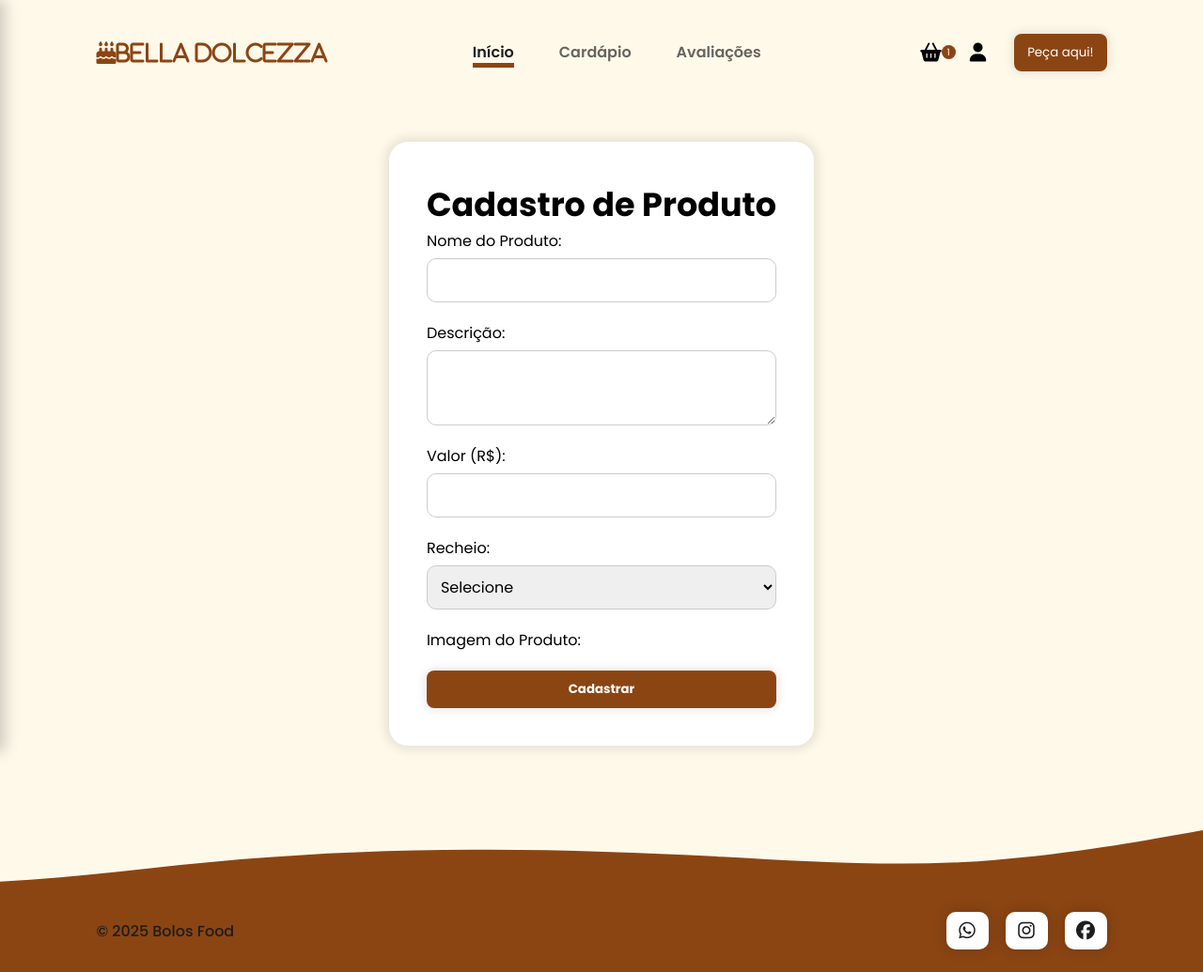
After one commit to CAdagoberto/projetoJava, a Node server app: page /cadastroProdutos in a window 1280 px wide. The commit adds this page. Shown: the whole page at 94% size. Run offline with Node 20, Linux system fonts and the light colour scheme.

Commit message:
Adicionando cadastro de produtos

```diff
--- a/index.js
+++ b/index.js
@@ -30,6 +30,10 @@ app.get("/pedidos", (req, res) => {
     res.render("pedidos")
 })
 
+app.get("/cadastroProdutos", (req, res) => {
+    res.render("cadastroProduto")
+})
+
 app.post("/login", (req, res) => {
     var {email, senha} = req.body
 
--- /dev/null
+++ b/src/css/cadastroProduto.css
@@ -0,0 +1,34 @@
+#product-registration {
+  background-color: var(--color-neutral-0);
+  padding: 40px;
+  border-radius: 20px;
+  max-width: 700px;
+  margin: 40px auto;
+  box-shadow: 0 0 12px 4px rgba(0, 0, 0, 0.1);
+}
+
+#productForm {
+  display: flex;
+  flex-direction: column;
+  gap: 20px;
+}
+
+.form-group {
+  display: flex;
+  flex-direction: column;
+  gap: 6px;
+}
+
+.form-group input,
+.form-group textarea,
+.form-group select {
+  padding: 10px;
+  border: 1px solid #ccc;
+  border-radius: 10px;
+  font-size: 1rem;
+}
+
+.form-group textarea {
+  resize: vertical;
+  min-height: 80px;
+}
--- a/src/js/script.js
+++ b/src/js/script.js
@@ -60,4 +60,19 @@
             $(this).parent().removeClass('active');
         }
     });
+
+
+      const recheioSelect = document.getElementById('recheio');
+  const image = document.getElementById('product-image');
+
+  recheioSelect.addEventListener('change', () => {
+    const valor = recheioSelect.value;
+    if (valor) {
+      image.src = `../img/${valor}.jpg`;
+      image.style.display = 'block';
+    } else {
+      image.src = '';
+      image.style.display = 'none';
+    }
+  });
 });
--- /dev/null
+++ b/views/cadastroProduto.ejs
@@ -0,0 +1,56 @@
+<%- include('partials/head') %>
+
+
+
+
+<body>
+
+  <%- include('partials/navbar') %>
+
+
+  <section id="product-registration">
+    <h2 class="section-subtitle">Cadastro de Produto</h2>
+
+    <form id="productForm">
+      <div class="form-group">
+        <label for="nome">Nome do Produto:</label>
+        <input type="text" id="nome" name="nome" required>
+      </div>
+
+      <div class="form-group">
+        <label for="descricao">Descrição:</label>
+        <textarea id="descricao" name="descricao" required></textarea>
+      </div>
+
+      <div class="form-group">
+        <label for="valor">Valor (R$):</label>
+        <input type="number" id="valor" name="valor" step="0.01" required>
+      </div>
+
+      <div class="form-group">
+        <label for="recheio">Recheio:</label>
+        <select id="recheio" name="recheio" required>
+          <option value="">Selecione</option>
+          <option value="Morango">Morango</option>
+          <option value="Abacaxi">Abacaxi</option>
+          <option value="Brigadeiro">Brigadeiro</option>
+          <option value="Cenoura">Cenoura</option>
+          <option value="Cereja">Cereja</option>
+
+        </select>
+      </div>
+
+      <div class="form-group">
+        <label>Imagem do Produto:</label>
+        <img id="product-image" src="" alt="Imagem do produto" style="max-width: 200px; display: none; border-radius: 12px;">
+      </div>
+
+      <button type="submit" class="btn-default">Cadastrar</button>
+    </form>
+  </section>
+
+  <%- include('partials/footer') %>
+
+</body>
+
+<%- include('partials/headerFinal') %>
--- a/views/partials/head.ejs
+++ b/views/partials/head.ejs
@@ -10,6 +10,7 @@
   <link rel="stylesheet" href="../src/css/login.css">
   <link rel="stylesheet" href="../src/css/pedidos.css">
   <link rel="stylesheet" href="../src/css/card.css">
+  <link rel="stylesheet" href="../src/css/cadastroProduto.css">
 
   <script src="https://cdnjs.cloudflare.com/ajax/libs/jquery/3.7.1/jquery.min.js" integrity="sha512-v2CJ7UaYy4JwqLDIrZUI/4hqeoQieOmAZNXBeQyjo21dadnwR+8ZaIJVT8EE2iyI61OV8e6M8PP2/4hpQINQ/g==" crossorigin="anonymous" referrerpolicy="no-referrer">
   </script>
```
